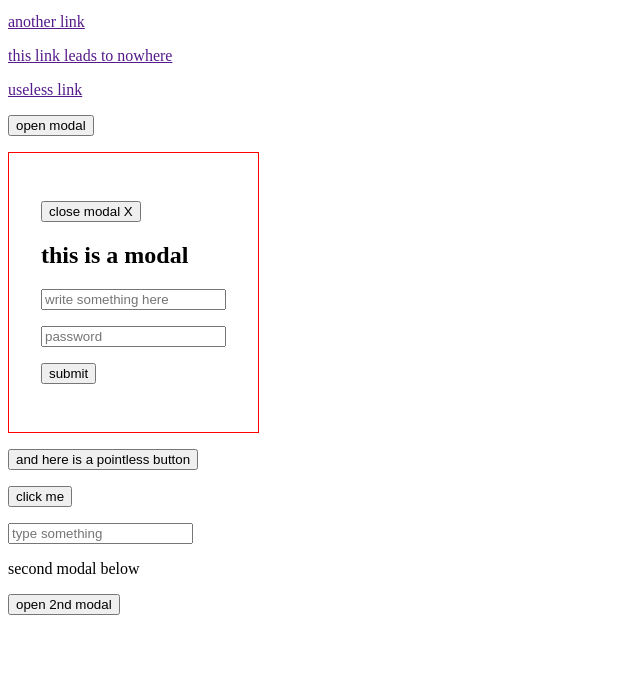
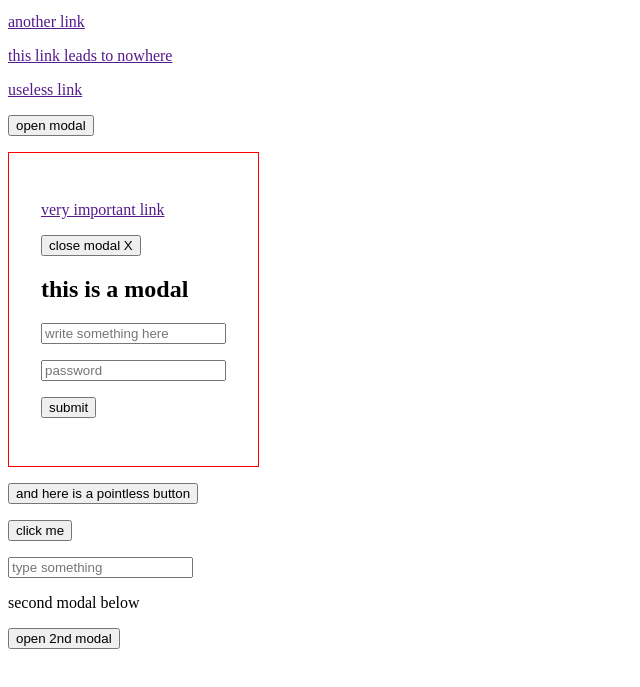
Before and after one commit to naiiiden/focus-trap-test, a plain HTML site: page index.html in a window 1280 px wide. Both pictures are taken after a click on the button "open modal". Shown: the part 101-788 px from the top of the page, without its empty margins (0-640 px from the left). Drawn offline with Linux system fonts and the light colour scheme.

Commit message:
refactor, shorten code, chatgpt suggestions

```diff
--- a/index.html
+++ b/index.html
@@ -28,6 +28,7 @@
     <a href="">useless link</a>
     <button class="open-close-modal">open modal</button>
     <div class="modal">
+        <a href="">very important link</a>
         <div>
             <button class="open-close-modal">close modal X</button>
             <h2>this is a modal</h2>
@@ -47,11 +48,8 @@
             <button class="open-close-modal-2">close modal 2 X</button>
             <h2>this is modal 2</h2>
         </div>
-        <p>date</p>
         <input type="date" name="" id="">
-        <p>color</p>
         <input type="color" name="" id="">
-        <p>file</p>
         <input type="file" name="" id="">
         <select>
             <option value="">1</option>
@@ -67,11 +65,11 @@
     <script>
     function createFocusTrap(modalElement, openModalButtons) {
         let openModal = false;
-        let openModalButton = () => openModal = !openModal;
+        const toggleModal = () => openModal = !openModal;
 
         openModalButtons.forEach(btn => {
             btn.addEventListener("click", () => {
-                openModalButton();
+                toggleModal();
                 modalElement.style.display = openModal ? "block" : "none";
                 focusTrap(modalElement);
             });
@@ -97,19 +95,18 @@
                     }
                 } else {
                     if (document.activeElement === lastFocusableElement) {
-                    firstFocusableElement.focus();
-                    e.preventDefault();
+                        firstFocusableElement.focus();
+                        e.preventDefault();
                     }
                 }
-            })
+            });
             firstFocusableElement.focus();
         }
         focusTrap(modalElement);
     }
 
-createFocusTrap(document.querySelector('.modal'), document.querySelectorAll('.open-close-modal'));
-createFocusTrap(document.querySelector('.modal-2'), document.querySelectorAll('.open-close-modal-2'));
-
+    createFocusTrap(document.querySelector('.modal'), document.querySelectorAll('.open-close-modal'));
+    createFocusTrap(document.querySelector('.modal-2'), document.querySelectorAll('.open-close-modal-2'));
     </script>
 </body>
 </html>
```
